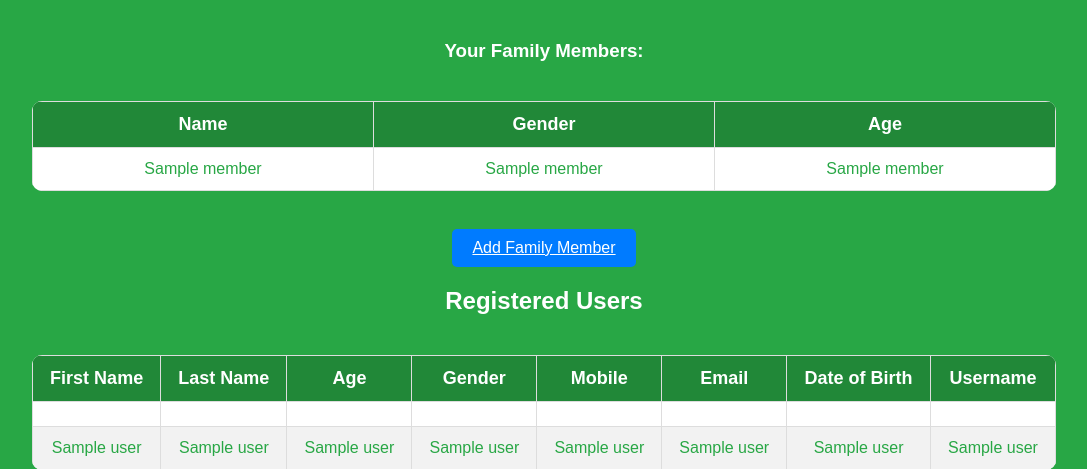
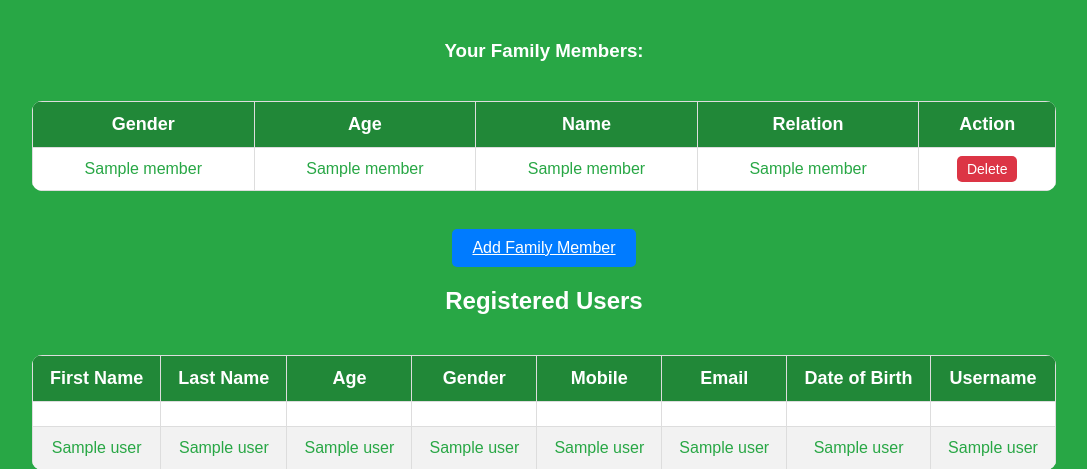
Before and after one commit to vansh070605/REGESTRATION-FORM, a Flask app: template templates/success.html in a window 1280 px wide. Shown: the part 170-639 px from the top of the page, without its empty margins (96-1183 px from the left). Run offline with Flask 3, Linux system fonts and the light colour scheme; the template is opened without the code that fills it: most values are stand-ins (such as "Sample title", 1, 10 or a date in 2020); some libraries are stand-ins or nearby versions.

Commit message:
success.html

```diff
--- a/templates/success.html
+++ b/templates/success.html
@@ -10,29 +10,35 @@
 <body>
     <h1>Welcome, {{ user[1] }} {{ user[2] }}!</h1>  <!-- Display the logged-in user's name -->
 
-
     <!-- Family Members Section -->
     <h3>Your Family Members:</h3>
     <table class="family-table">
         <thead>
             <tr>
-                <th>Name</th>
                 <th>Gender</th>
                 <th>Age</th>
+                <th>Name</th>
+                <th>Relation</th>
+                <th>Action</th> <!-- Column for delete action -->
             </tr>
         </thead>
         <tbody>
             {% if family_members %}
                 {% for member in family_members %}
                     <tr>
-                        <td>{{ member[2] }}</td>  <!-- name -->
-                        <td>{{ member[3] }}</td>  <!-- gender -->
-                        <td>{{ member[4] }}</td>  <!-- age -->
+                        <td>{{ member[3] }}</td>  <!-- Family Member Gender -->
+                        <td>{{ member[4] }}</td>  <!-- Family Member Age -->
+                        <td>{{ member[7] }}</td>  <!-- Parent Name -->
+                        <td>{{ member[9] }}</td>  <!-- Relation -->
+                        <td>
+                            <!-- Delete button to trigger deletion -->
+                            <a href="{{ url_for('delete_family_member', family_member_id=member[0]) }}" class="delete-button">Delete</a>
+                        </td>
                     </tr>
                 {% endfor %}
             {% else %}
                 <tr>
-                    <td colspan="3" style="text-align: center;">No family members found.</td>
+                    <td colspan="8" style="text-align: center;">No family members found.</td>
                 </tr>
             {% endif %}
         </tbody>
```
